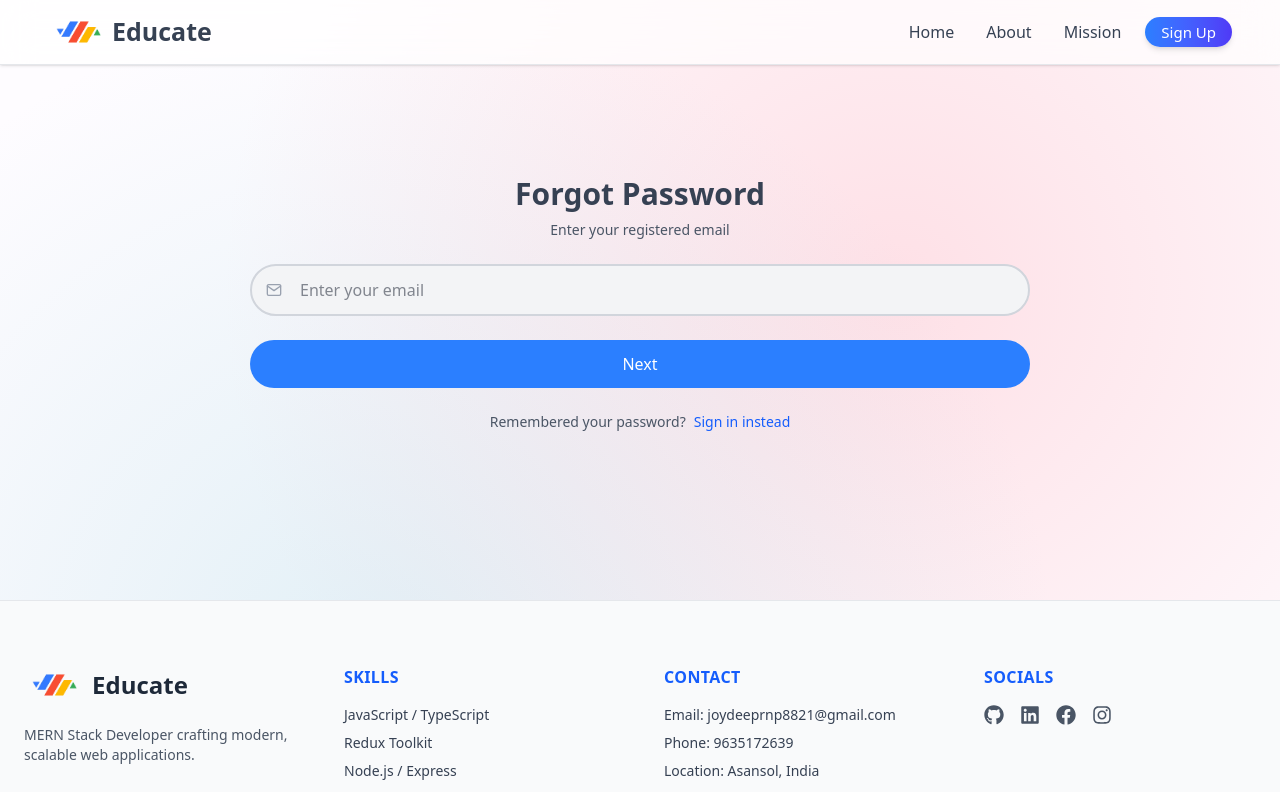
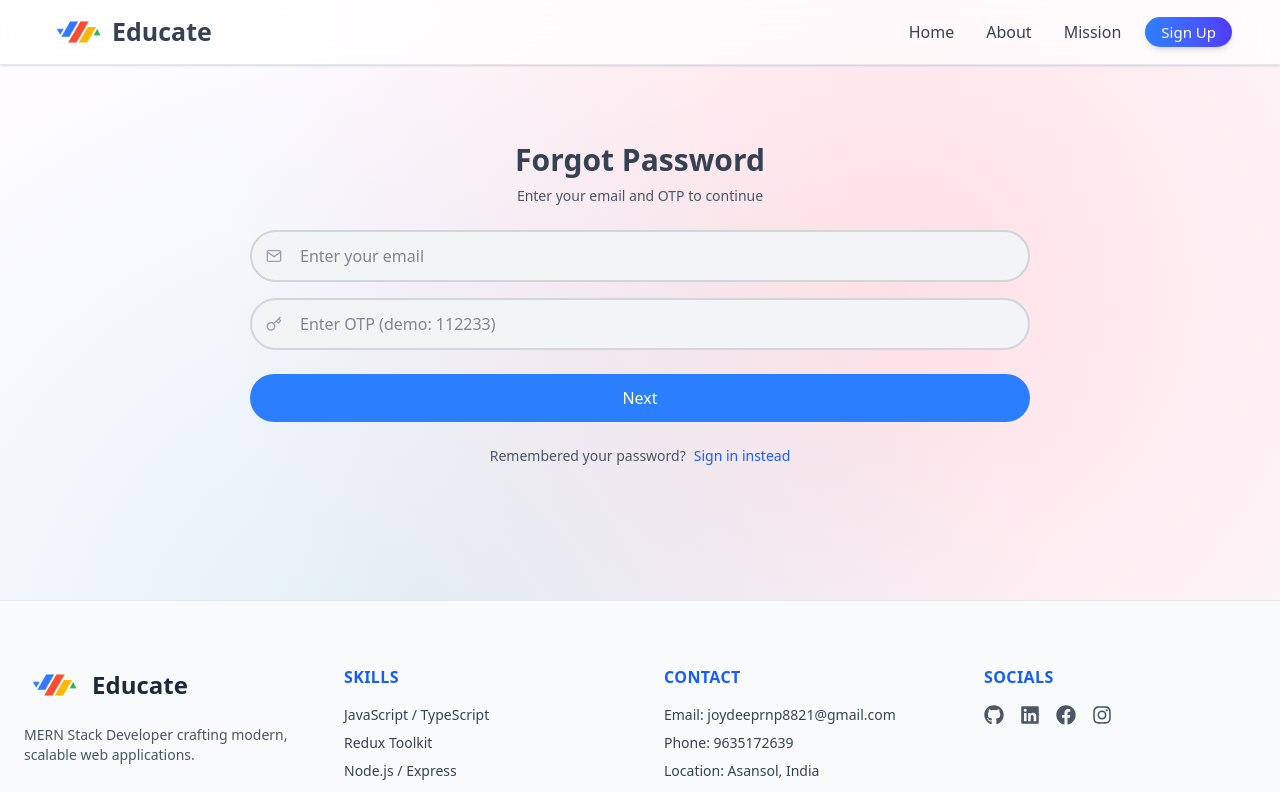
Before and after one commit to joydeep-07/Educate, a React (Vite) app in the folder frontend/: page /forgot/password in a window 1280 px wide. Shown: the top 792 px of the page. Built offline with nearby package versions, Linux system fonts and the light colour scheme.

Commit message:
Route Protected

```diff
--- a/frontend/src/App.jsx
+++ b/frontend/src/App.jsx
@@ -7,7 +7,7 @@ import Preloader from "./pages/Preloader";
 import Signup from "./pages/Signup";
 import ForgotPassword from "./pages/ForgotPassword";
 import DashBoard from "./pages/DashBoard";
-
+import ProtectedRoute from "./components/ProtectedRoute";
 // Animated wrapper using GSAP
 const AnimatedRoute = ({ children }) => {
   const ref = useRef(null);
@@ -52,7 +52,9 @@ const AnimatedRoutes = () => {
           path="/dashboard"
           element={
             <AnimatedRoute>
-              <DashBoard/>
+              <ProtectedRoute>
+                <DashBoard />
+              </ProtectedRoute>
             </AnimatedRoute>
           }
         />
--- /dev/null
+++ b/frontend/src/components/ProtectedRoute.jsx
@@ -0,0 +1,13 @@
+import React from "react";
+import { Navigate } from "react-router-dom";
+
+const ProtectedRoute = ({ children }) => {
+  const token = localStorage.getItem("token");
+  if (!token) {
+    return <Navigate to="/register" replace />;
+  }
+
+  return children;
+};
+
+export default ProtectedRoute;
--- a/frontend/src/pages/ForgotPassword.jsx
+++ b/frontend/src/pages/ForgotPassword.jsx
@@ -8,13 +8,38 @@ const ForgotPassword = () => {
   const [otp, setOtp] = useState("");
   const [newPassword, setNewPassword] = useState("");
   const [confirmPassword, setConfirmPassword] = useState("");
+  const [error, setError] = useState("");
 
-  const handleSubmit = (e) => {
+  const DEMO_OTP = "112233";
+
+  const handleEmailOtpSubmit = (e) => {
     e.preventDefault();
+    setError("");
+
+    if (!email) {
+      setError("Email is required!");
+      return;
+    }
+
+    if (otp !== DEMO_OTP) {
+      setError("Invalid OTP. Try again.");
+      return;
+    }
+
+    setStep(2); // ✅ move to password reset step
+  };
+
+  const handlePasswordSubmit = (e) => {
+    e.preventDefault();
+    setError("");
+
+    if (newPassword !== confirmPassword) {
+      setError("Passwords do not match!");
+      return;
+    }
+
     console.log({ email, otp, newPassword, confirmPassword });
-    if (step < 3) {
-      setStep(step + 1); // Just switch steps for demo
-    }
+    alert("Password reset successful ✅ (demo)");
   };
 
   return (
@@ -26,16 +51,15 @@ const ForgotPassword = () => {
               Forgot Password
             </h2>
             <p className="text-gray-600 text-sm">
-              {step === 1 && "Enter your registered email"}
-              {step === 2 && "Enter the OTP sent to your email"}
-              {step === 3 && "Set a new password"}
+              {step === 1 && "Enter your email and OTP to continue"}
+              {step === 2 && "Set a new password"}
             </p>
           </div>
 
-          {/* Step 1: Enter Email */}
+          {/* Step 1: Email + OTP */}
           {step === 1 && (
-            <form onSubmit={handleSubmit}>
-              <div className="relative mb-6">
+            <form onSubmit={handleEmailOtpSubmit}>
+              <div className="relative mb-4">
                 <FiMail className="absolute top-1/2 left-4 -translate-y-1/2 text-gray-400" />
                 <input
                   type="email"
@@ -46,6 +70,21 @@ const ForgotPassword = () => {
                   className="w-full pl-12 pr-4 py-3 bg-gray-100 text-gray-900 rounded-full border-2 border-gray-300 outline-none focus:border-blue-500 transition"
                 />
               </div>
+
+              <div className="relative mb-6">
+                <FiKey className="absolute top-1/2 left-4 -translate-y-1/2 text-gray-400" />
+                <input
+                  type="text"
+                  placeholder="Enter OTP (demo: 112233)"
+                  value={otp}
+                  onChange={(e) => setOtp(e.target.value)}
+                  required
+                  className="w-full pl-12 pr-4 py-3 bg-gray-100 text-gray-900 rounded-full border-2 border-gray-300 outline-none focus:border-blue-500 transition"
+                />
+              </div>
+
+              {error && <p className="text-red-500 text-sm mb-3">{error}</p>}
+
               <button
                 type="submit"
                 className="w-full py-3 bg-blue-500 text-white font-medium rounded-full hover:bg-blue-600 transition"
@@ -55,32 +94,9 @@ const ForgotPassword = () => {
             </form>
           )}
 
-          {/* Step 2: Enter OTP */}
+          {/* Step 2: Reset Password */}
           {step === 2 && (
-            <form onSubmit={handleSubmit}>
-              <div className="relative mb-6">
-                <FiKey className="absolute top-1/2 left-4 -translate-y-1/2 text-gray-400" />
-                <input
-                  type="text"
-                  placeholder="Enter OTP"
-                  value={otp}
-                  onChange={(e) => setOtp(e.target.value)}
-                  required
-                  className="w-full pl-12 pr-4 py-3 bg-gray-100 text-gray-900 rounded-full border-2 border-gray-300 outline-none focus:border-blue-500 transition"
-                />
-              </div>
-              <button
-                type="submit"
-                className="w-full py-3 bg-blue-500 text-white font-medium rounded-full hover:bg-blue-600 transition"
-              >
-                Next
-              </button>
-            </form>
-          )}
-
-          {/* Step 3: Reset Password */}
-          {step === 3 && (
-            <form onSubmit={handleSubmit}>
+            <form onSubmit={handlePasswordSubmit}>
               <div className="relative mb-4">
                 <FiLock className="absolute top-1/2 left-4 -translate-y-1/2 text-gray-400" />
                 <input
@@ -92,6 +108,7 @@ const ForgotPassword = () => {
                   className="w-full pl-12 pr-4 py-3 bg-gray-100 text-gray-900 rounded-full border-2 border-gray-300 outline-none focus:border-blue-500 transition"
                 />
               </div>
+
               <div className="relative mb-6">
                 <FiLock className="absolute top-1/2 left-4 -translate-y-1/2 text-gray-400" />
                 <input
@@ -103,6 +120,9 @@ const ForgotPassword = () => {
                   className="w-full pl-12 pr-4 py-3 bg-gray-100 text-gray-900 rounded-full border-2 border-gray-300 outline-none focus:border-blue-500 transition"
                 />
               </div>
+
+              {error && <p className="text-red-500 text-sm mb-3">{error}</p>}
+
               <button
                 type="submit"
                 className="w-full py-3 bg-blue-500 text-white font-medium rounded-full hover:bg-blue-600 transition"
```
